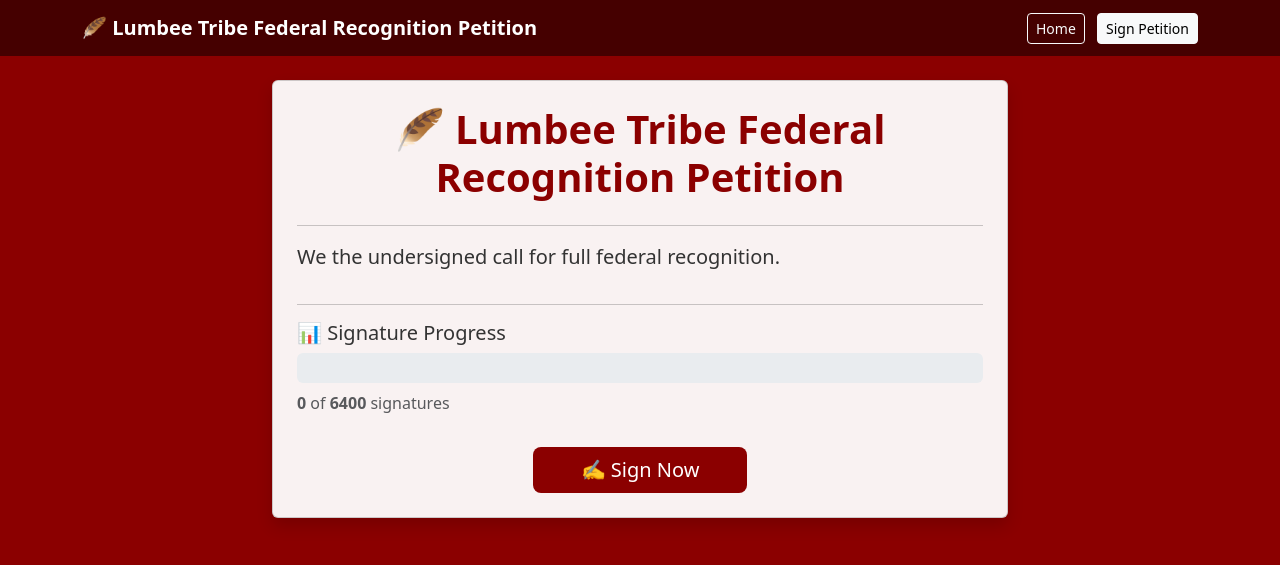
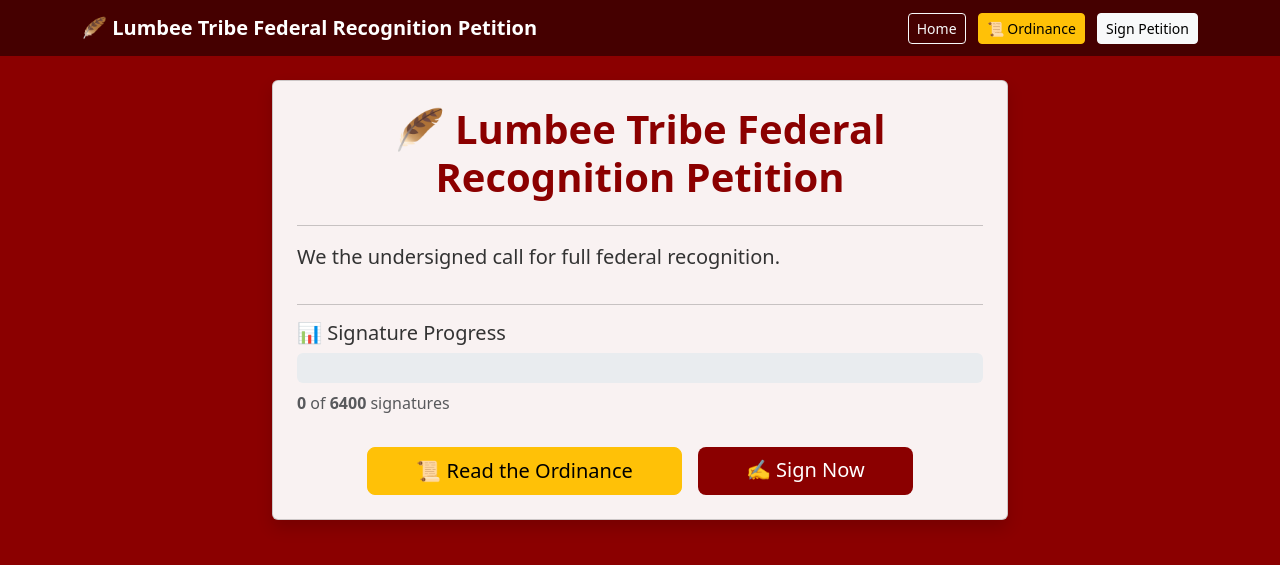
Before and after one commit to jplaschke/lumbee-petition, a Flask app: page / in a window 1280 px wide. Shown: the top 565 px of the page. Run offline with Flask 3, Linux system fonts and the light colour scheme; data comes from the database, SQL or seed files in the repository; data that the repository does not hold is empty.

Commit message:
Add ordinance navbar link and homepage button

```diff
--- a/app/templates/base.html
+++ b/app/templates/base.html
@@ -28,7 +28,8 @@
     <a class="navbar-brand fw-bold" href="{{ url_for('main_bp.index') }}">🪶 {{ settings.petition_title }}</a>
     <div>
       <a href="{{ url_for('main_bp.index') }}" class="btn btn-sm btn-outline-light me-2">Home</a>
-      <a href="{{ url_for('main_bp.sign') }}"  class="btn btn-sm btn-light">Sign Petition</a>
+      <a href="{{ url_for('main_bp.view_ordinance') }}" class="btn btn-sm btn-warning me-2">📜 Ordinance</a>
+      <a href="{{ url_for('main_bp.sign') }}" class="btn btn-sm btn-light">Sign Petition</a>
     </div>
   </div>
 </nav>
--- a/app/templates/index.html
+++ b/app/templates/index.html
@@ -15,7 +15,8 @@
         <div class="progress-bar bg-danger fw-bold" id="prog-bar" style="width:{{ percent }}%;">{{ percent }}%</div>
       </div>
       <p class="text-muted" id="sig-count"><strong>{{ count }}</strong> of <strong>{{ settings.target_signatures }}</strong> signatures</p>
-      <div class="text-center mt-3">
+      <div class="text-center mt-3 d-flex justify-content-center gap-3 flex-wrap">
+        <a href="{{ url_for('main_bp.view_ordinance') }}" class="btn btn-warning btn-lg px-5">📜 Read the Ordinance</a>
         <a href="{{ url_for('main_bp.sign') }}" class="btn btn-tribal btn-lg px-5">✍️ Sign Now</a>
       </div>
     </div>
```
